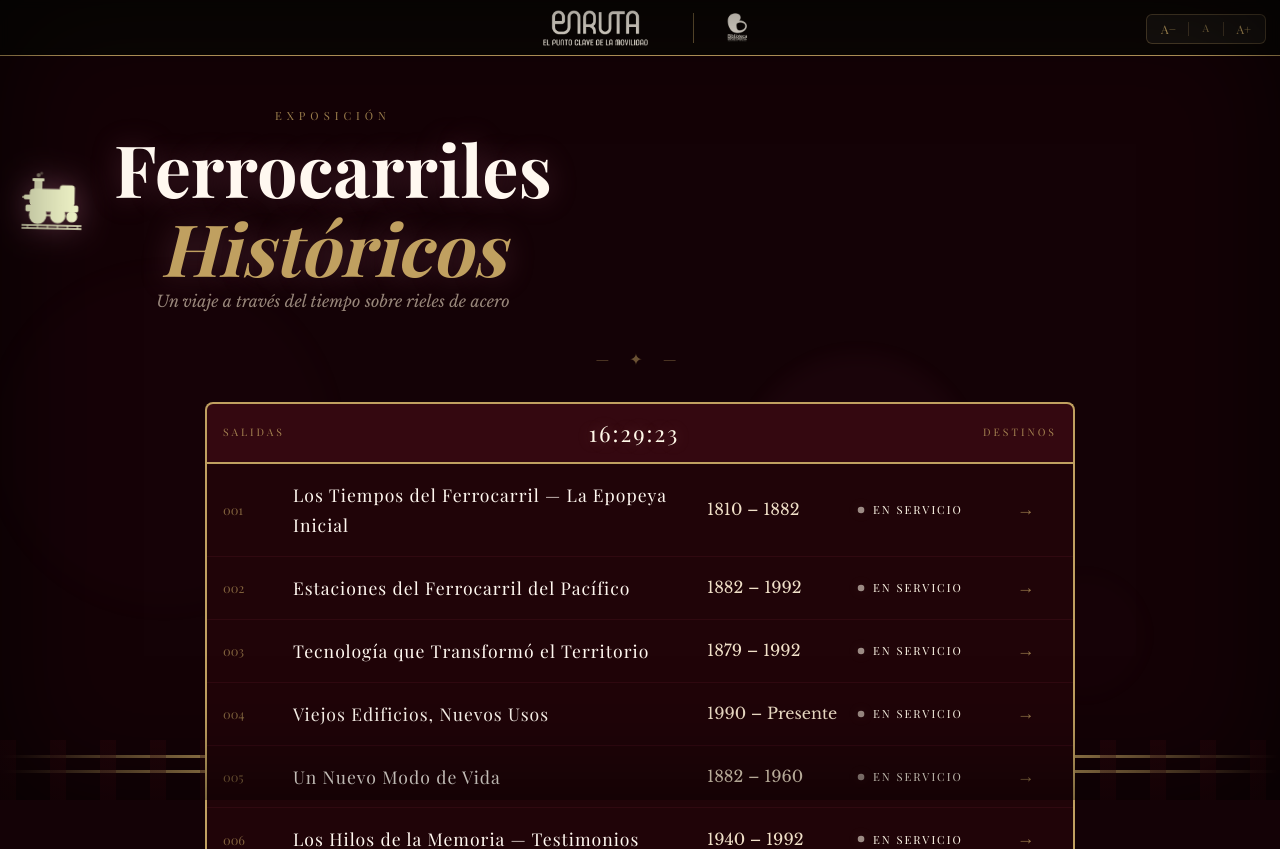
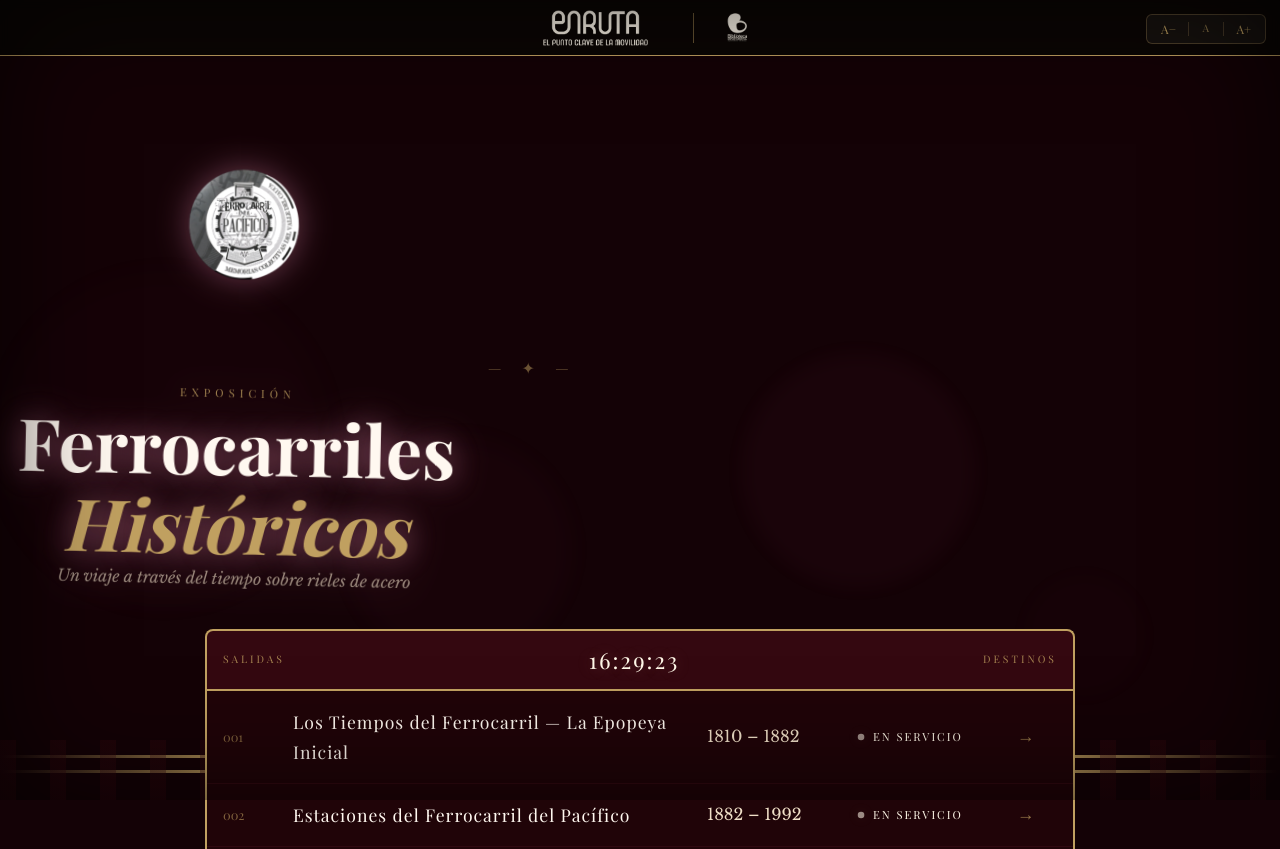
Before and after one commit to Mar261-sudo/EnrutaFerrocarril-, a PHP site: page / in a window 1280 px wide. Shown: the top 849 px of the page. Run offline with PHP 8.4, Linux system fonts and the light colour scheme; some web fonts are replaced.

Commit message:
logo ferrocarril

```diff
--- a/index.php
+++ b/index.php
@@ -51,7 +51,7 @@ $trenes = json_decode($json, true);
   <!-- Header -->
   <header class="main-header">
     <div class="header-inner">
-      <div class="header-emblem"><img src="icons/icon-tren.svg" alt="Locomotora" class="icon-tren-header"></div>
+      <div class="header-emblem"><img src="icons/logo.ico" alt="Locomotora"</div>
       <div class="header-text">
         <p class="header-sub">Exposición</p>
         <h1 class="header-title">Ferrocarriles<br><em>Históricos</em></h1>
```
Also changed, not shown: icons/logo.ico (added).
